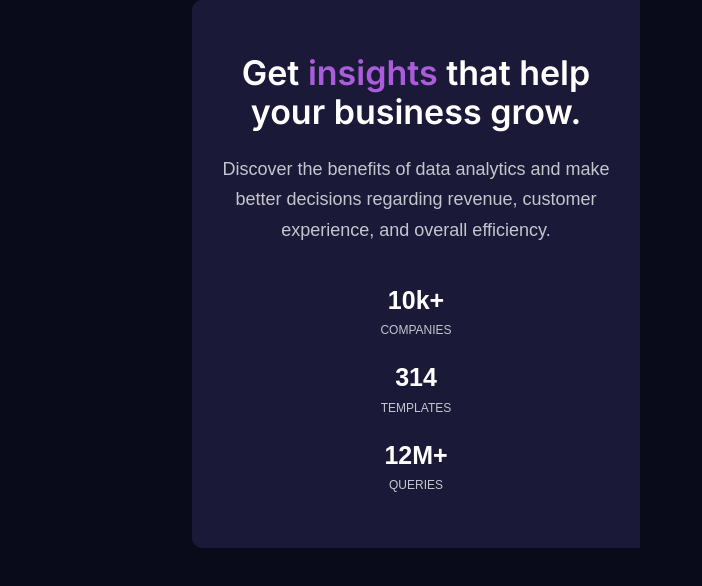
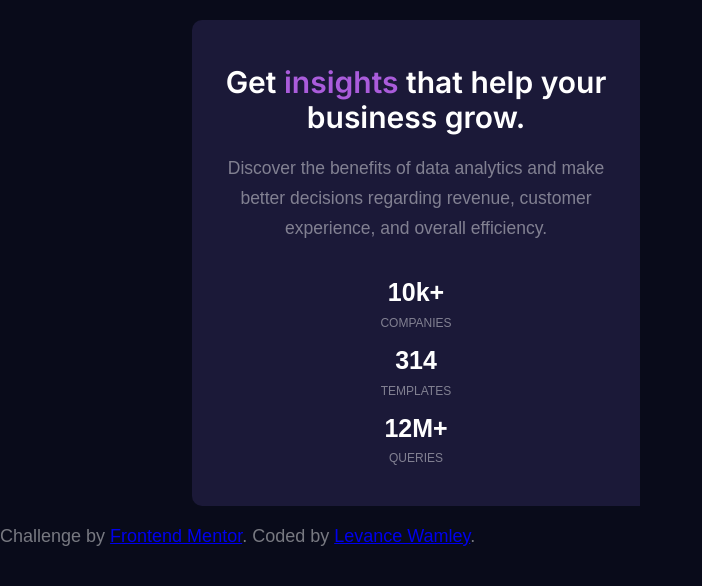
Before and after one commit to LevanceWam/Components, a plain HTML site: page StatsPreviewCard/index.html in a window 1280 px wide. Shown: the whole page, without its empty margins (0-702 px from the left). Drawn offline with Linux system fonts and the light colour scheme; a web font is replaced by a local one.

Commit message:
did a final check on the mobile version card content it is done

```diff
--- a/StatsPreviewCard/css/styles.css
+++ b/StatsPreviewCard/css/styles.css
@@ -6,7 +6,7 @@
     --card-background: hsl(244, 38%, 16%);
     --accent: hsl(277, 64%, 61%);
     --main_heading-stats: hsl(0, 0%, 100%);
-    --main-paragraph: hsla(0, 0%, 100%, 0.75);
+    --main-paragraph: hsla(0, 0%, 100%, 0.45);
     --stat-headings: hsla(0, 0%, 100%, 0.6);
 }
 
@@ -33,7 +33,7 @@ h1, h2, h3 {
     border-radius:10px;
     display: flex;
     justify-self: center;
-    margin: 0 auto;
+    margin: 2rem auto;
     text-align: center;
     width: 70vw;
     overflow: hidden;
@@ -41,19 +41,20 @@ h1, h2, h3 {
 
 .card__body {
     background: var(--card-background);
-    padding: 3rem;
+    padding: 2.5rem;
 }
 
 .card__heading {
     color: var(--main_heading-stats);
-    font-size: 3.5rem;
+    font-size: 3rem;
     text-align: center;
 }
 
 .card__content {
     color: var(--main-paragraph);
+    font-size: 1.75rem;
     line-height: 1.7;
-    margin-bottom: 4rem;
+    margin-bottom: 3.5rem;
 }
 
 .card__footer {
@@ -65,7 +66,7 @@ h1, h2, h3 {
 }
 
 .card__footer p {
-    margin-bottom: 2.5rem;
+    margin-bottom: 1.5rem;
 }
 
 .card-img {
@@ -80,16 +81,7 @@ h1, h2, h3 {
   }
 
 @media screen and (min-width:768px) {
-    .card__heading {
-        font-size: 3.4rem;
-    }
 
-    .card__body {
-        order: -1;
-        justify-self: center;
-        align-items: center;
-        height: 100%;
-    }
 }
 
 /* * highlight */
--- a/StatsPreviewCard/index.html
+++ b/StatsPreviewCard/index.html
@@ -41,10 +41,10 @@
 
   </section>
 
-  <!-- <div class="attribution">
+  <div class="attribution">
     Challenge by <a href="https://www.frontendmentor.io?ref=challenge" target="_blank">Frontend Mentor</a>.
     Coded by <a href="#">Levance Wamley</a>.
-  </div> -->
+  </div>
 </body>
 
 </html>
```
